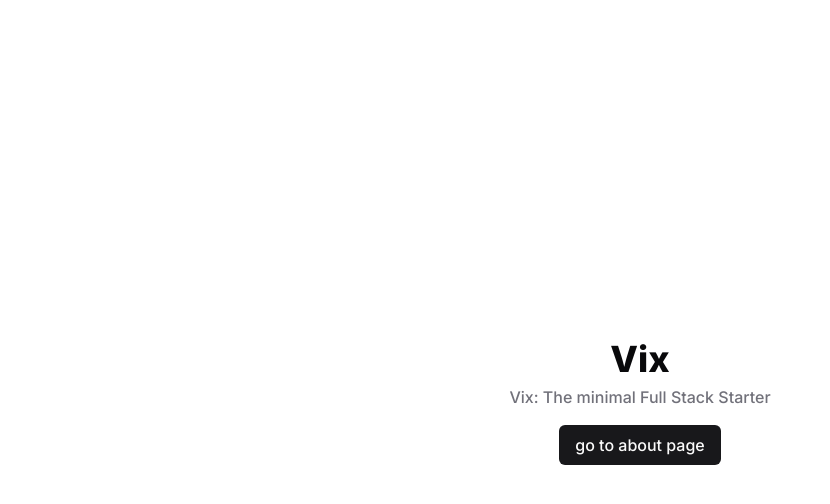
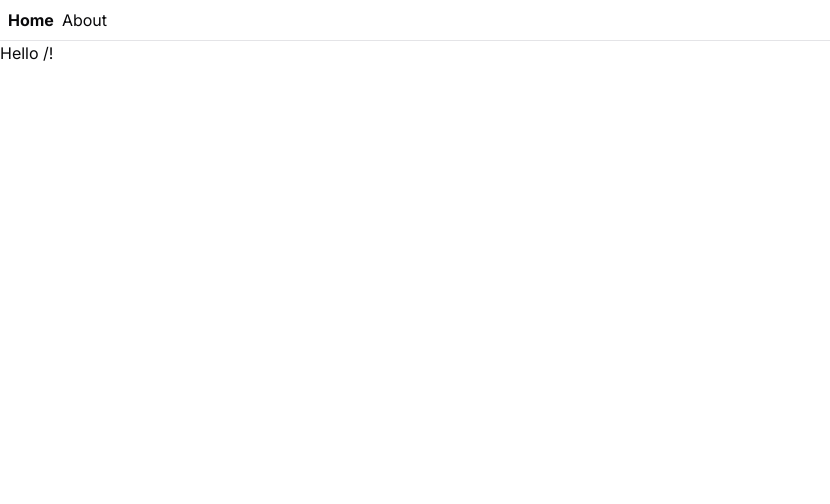
Before and after one commit to soheilghanbary/vix, a React (Vite) app: page / in a window 1280 px wide. Shown: the top 504 px of the page, without its empty margins (0-830 px from the left). Built offline with nearby package versions, Linux system fonts and the light colour scheme; what hono would draw is missing.

Commit message:
add @tanstack/router

```diff
--- a/package.json
+++ b/package.json
@@ -16,12 +16,12 @@
     "@prisma/client": "^5.18.0",
     "@radix-ui/react-icons": "^1.3.0",
     "@tanstack/react-query": "^5.51.23",
+    "@tanstack/react-router": "^1.49.2",
     "class-variance-authority": "^0.7.0",
     "clsx": "^2.1.1",
     "hono": "^4.5.4",
     "react": "^18.3.1",
     "react-dom": "^18.3.1",
-    "react-router-dom": "^6.26.0",
     "sonner": "^1.5.0",
     "tailwind-merge": "^2.4.0",
     "tailwindcss-animate": "^1.0.7"
@@ -29,6 +29,8 @@
   "devDependencies": {
     "@biomejs/biome": "^1.8.3",
     "@tanstack/react-query-devtools": "^5.51.23",
+    "@tanstack/router-devtools": "^1.49.2",
+    "@tanstack/router-plugin": "^1.49.3",
     "@types/node": "^22.2.0",
     "@types/react": "^18.3.3",
     "@types/react-dom": "^18.3.0",
--- /dev/null
+++ b/src/components/providers/route-provider.tsx
@@ -0,0 +1,12 @@
+import { routeTree } from '@/types/routeTree.gen';
+import { RouterProvider, createRouter } from '@tanstack/react-router';
+
+const router = createRouter({ routeTree });
+
+declare module '@tanstack/react-router' {
+  interface Register {
+    router: typeof router;
+  }
+}
+
+export const RouteProvider = () => <RouterProvider router={router} />;
--- /dev/null
+++ b/src/routes/__root.tsx
@@ -0,0 +1,20 @@
+import { Link, Outlet, createRootRoute } from '@tanstack/react-router';
+import { TanStackRouterDevtools } from '@tanstack/router-devtools';
+
+export const Route = createRootRoute({
+  component: () => (
+    <>
+      <div className="flex gap-2 p-2">
+        <Link to="/" className="[&.active]:font-bold">
+          Home
+        </Link>{' '}
+        <Link to="/about" className="[&.active]:font-bold">
+          About
+        </Link>
+      </div>
+      <hr />
+      <Outlet />
+      <TanStackRouterDevtools />
+    </>
+  ),
+});
--- a/src/routes/about.tsx
+++ b/src/routes/about.tsx
@@ -1,9 +1,10 @@
-import { api } from "@/lib/api";
-import { useQuery } from "@tanstack/react-query";
+import { api } from '@/lib/api';
+import { useQuery } from '@tanstack/react-query';
+import { createFileRoute } from '@tanstack/react-router';
 
-export function About() {
+function About() {
   const { data, isPending } = useQuery({
-    queryKey: ["hello"],
+    queryKey: ['hello'],
     queryFn: () => api.hello.$get().then((res) => res.json()),
     refetchOnMount: false,
     refetchOnWindowFocus: false,
@@ -20,3 +21,7 @@
     </div>
   );
 }
+
+export const Route = createFileRoute('/about')({
+  component: About,
+});
--- a/src/routes/home.tsx
+++ /dev/null
@@ -1,18 +0,0 @@
-import { Link } from 'react-router-dom';
-
-export function Home() {
-  return (
-    <div className="flex h-dvh w-dvw flex-col items-center justify-center p-4">
-      <h1 className="font-extrabold text-4xl/snug">Vix</h1>
-      <p className="font-medium text-muted-foreground">
-        Vix: The minimal Full Stack Starter
-      </p>
-      <Link
-        to={'/about'}
-        className="mt-4 rounded-md bg-primary px-4 py-2 font-medium text-primary-foreground"
-      >
-        go to about page
-      </Link>
-    </div>
-  );
-}
--- a/src/routes/index.tsx
+++ b/src/routes/index.tsx
@@ -1,16 +1,5 @@
-import { RouterProvider, createBrowserRouter } from 'react-router-dom';
-import { About } from './about';
-import { Home } from './home';
+import { createFileRoute } from '@tanstack/react-router';
 
-const router = createBrowserRouter([
-  {
-    path: '/',
-    element: <Home />,
-  },
-  {
-    path: 'about',
-    element: <About />,
-  },
-]);
-
-export const RouteProvider = () => <RouterProvider router={router} />;
+export const Route = createFileRoute('/')({
+  component: () => <div>Hello /!</div>,
+});
--- /dev/null
+++ b/src/types/routeTree.gen.ts
@@ -0,0 +1,74 @@
+/* prettier-ignore-start */
+
+/* eslint-disable */
+
+// @ts-nocheck
+
+// noinspection JSUnusedGlobalSymbols
+
+// This file is auto-generated by TanStack Router
+
+// Import Routes
+
+import { Route as rootRoute } from './../routes/__root'
+import { Route as AboutImport } from './../routes/about'
+import { Route as IndexImport } from './../routes/index'
+
+// Create/Update Routes
+
+const AboutRoute = AboutImport.update({
+  path: '/about',
+  getParentRoute: () => rootRoute,
+} as any)
+
+const IndexRoute = IndexImport.update({
+  path: '/',
+  getParentRoute: () => rootRoute,
+} as any)
+
+// Populate the FileRoutesByPath interface
+
+declare module '@tanstack/react-router' {
+  interface FileRoutesByPath {
+    '/': {
+      id: '/'
+      path: '/'
+      fullPath: '/'
+      preLoaderRoute: typeof IndexImport
+      parentRoute: typeof rootRoute
+    }
+    '/about': {
+      id: '/about'
+      path: '/about'
+      fullPath: '/about'
+      preLoaderRoute: typeof AboutImport
+      parentRoute: typeof rootRoute
+    }
+  }
+}
+
+// Create and export the route tree
+
+export const routeTree = rootRoute.addChildren({ IndexRoute, AboutRoute })
+
+/* prettier-ignore-end */
+
+/* ROUTE_MANIFEST_START
+{
+  "routes": {
+    "__root__": {
+      "filePath": "__root.tsx",
+      "children": [
+        "/",
+        "/about"
+      ]
+    },
+    "/": {
+      "filePath": "index.tsx"
+    },
+    "/about": {
+      "filePath": "about.tsx"
+    }
+  }
+}
+ROUTE_MANIFEST_END */
--- a/vite.config.ts
+++ b/vite.config.ts
@@ -1,10 +1,16 @@
+import { TanStackRouterVite } from '@tanstack/router-plugin/vite';
 import react from '@vitejs/plugin-react-swc';
+import path from 'node:path';
 import { defineConfig } from 'vite';
-import path from 'path';
 
 // https://vitejs.dev/config/
 export default defineConfig({
-  plugins: [react()],
+  plugins: [
+    TanStackRouterVite({
+      generatedRouteTree: './src/types/routeTree.gen.ts',
+    }),
+    react(),
+  ],
   server: {
     proxy: {
       '/api': 'http://localhost:3000',
```
Also changed, not shown: src/main.tsx (+8 -8 lines), 1 other file (tests, documents, lock files or other folders).
